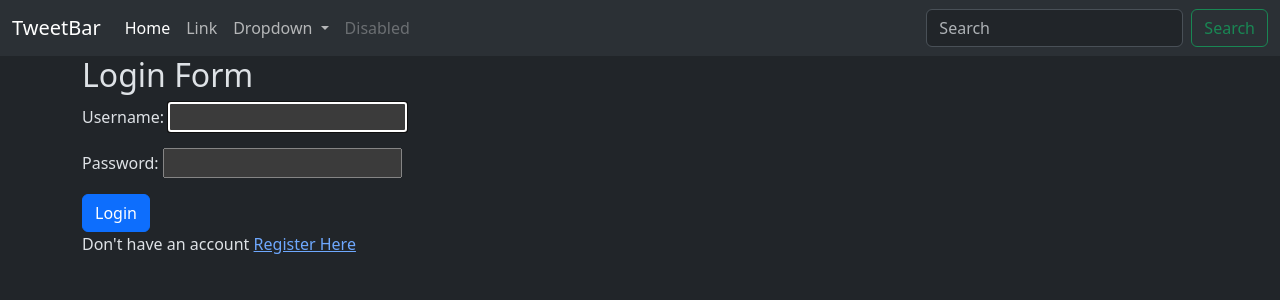
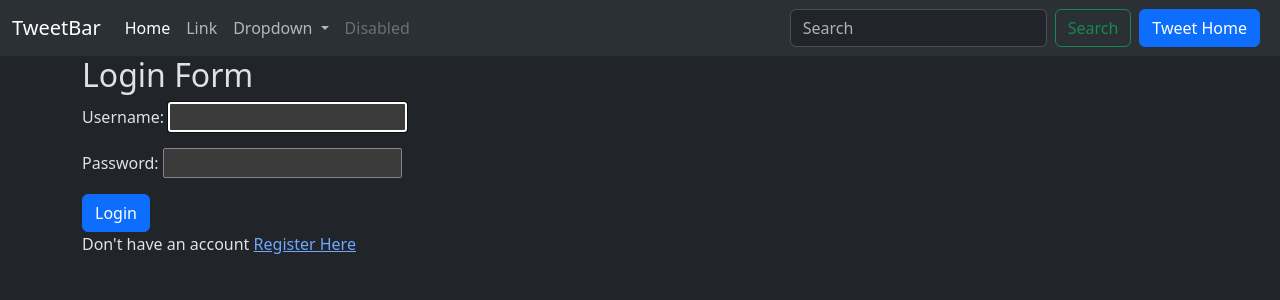
Before and after one commit to DeepEnc/tweet_authentication_django, a Django app: page /accounts/login/ in a window 1280 px wide. Shown: the top 300 px of the page. Run offline with Django 5.2, Linux system fonts and the light colour scheme; parts of the project's set-up code (start-up, migrations or seed data) failed here and were passed over.

Commit message:
feat: add tweet home

```diff
--- a/sample_app/templates/tweet_list.html
+++ b/sample_app/templates/tweet_list.html
@@ -16,8 +16,10 @@ Sunil Ojha
         <div class="card-body">
           <h5 class="card-title">{{tweet.user.username}}</h5>
           <p class="card-text">{{tweet.text}}</p>
+          {% if tweet.user == user %}
           <a href="{% url 'tweet_edit' tweet.id %}" class="btn btn-primary">Edit</a>
           <a href="{% url 'tweet_delete' tweet.id %}" class="btn btn-danger">Delete</a>
+          {% endif %}
         </div>
       </div>
     {% endfor %}
--- a/templates/layout.html
+++ b/templates/layout.html
@@ -45,6 +45,7 @@
               <input class="form-control me-2" type="search" placeholder="Search" aria-label="Search">
               <button class="btn btn-outline-success" type="submit">Search</button>
             </form>
+            <a href="{% url 'tweet_list' %}" class="btn btn-primary mx-2">Tweet Home</a>
           </div>
         </div>
       </nav>
```
Also changed, not shown: db.sqlite3, media/photos/mahabharata-wallpaper-hd-01.webp (added).
